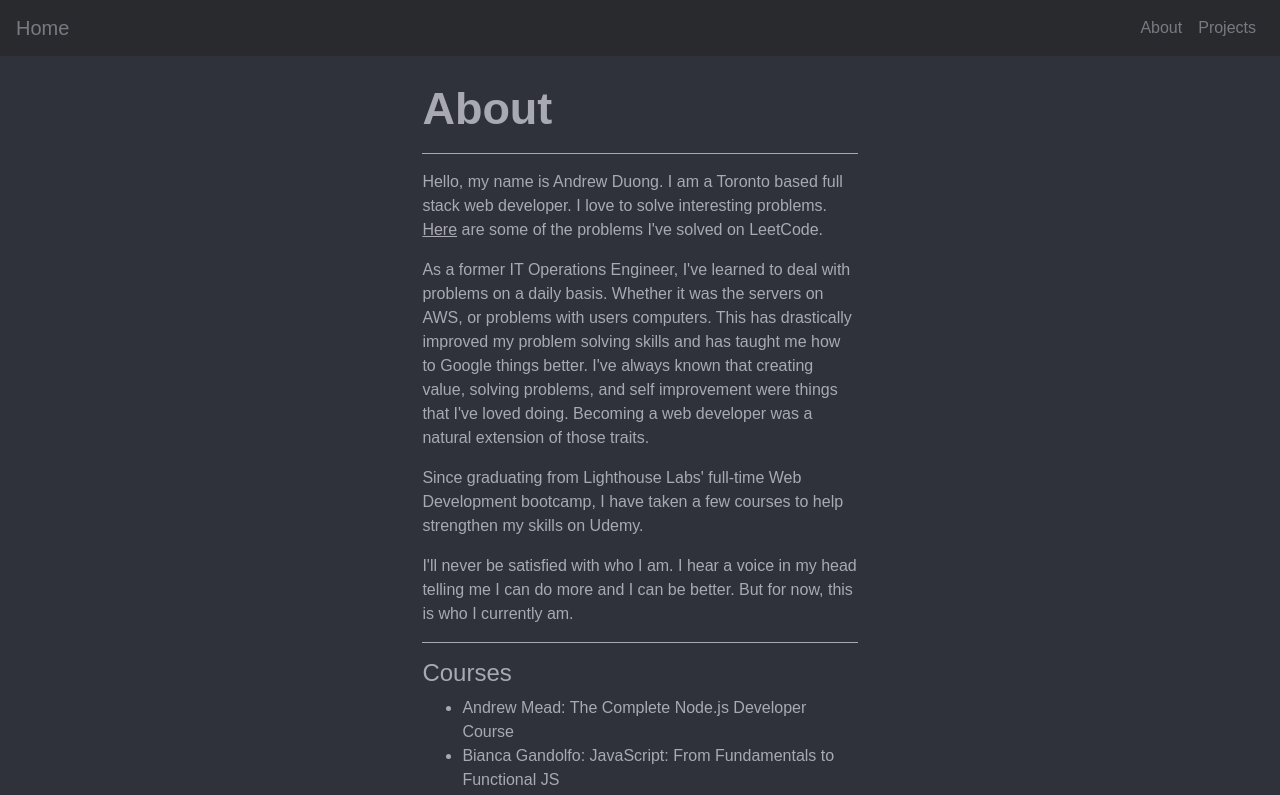
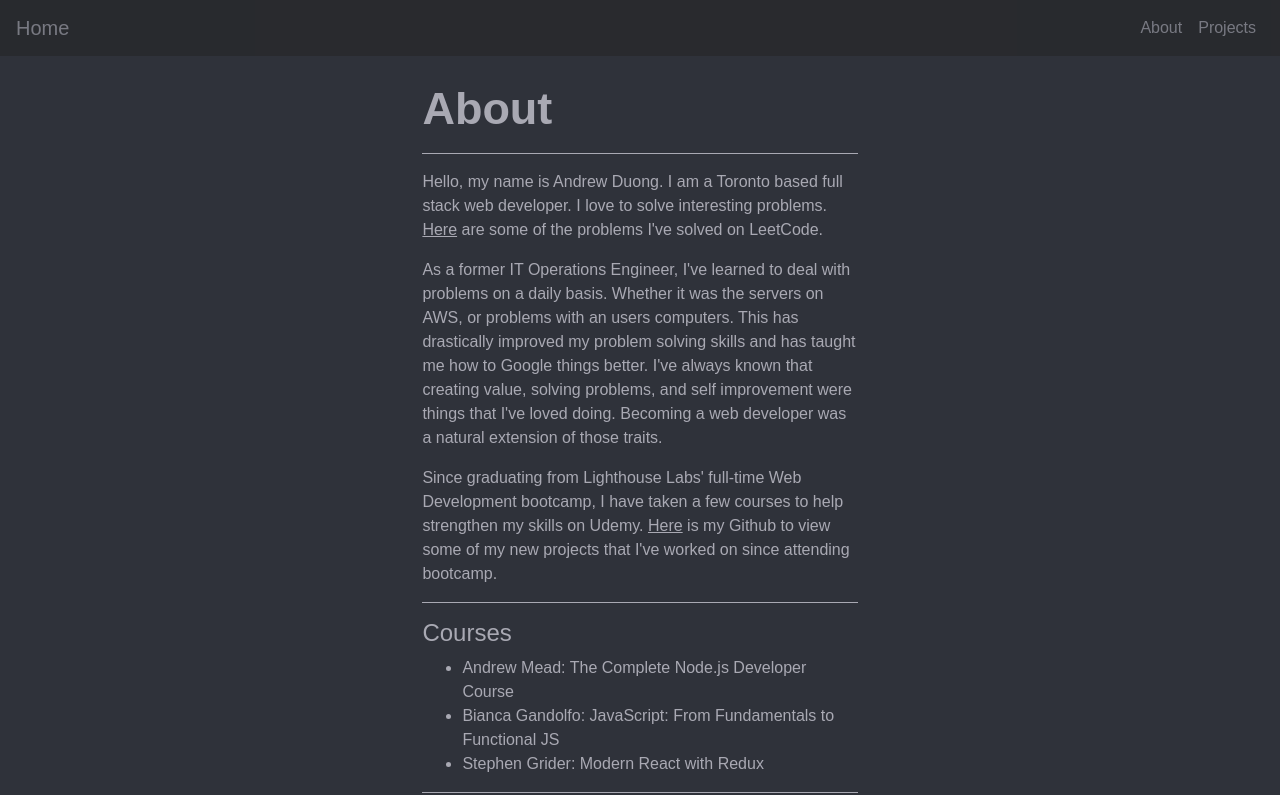
Before and after one commit to asduong/portfolio, a React (Create React App) app: page /about in a window 1280 px wide. Shown: the top 795 px of the page. Built offline with nearby package versions, Linux system fonts and the light colour scheme.

Commit message:
Changed About Page information

```diff
--- a/src/components/About.jsx
+++ b/src/components/About.jsx
@@ -24,7 +24,7 @@ const About = () => {
 
       <p>
         As a former IT Operations Engineer, I've learned to deal with problems
-        on a daily basis. Whether it was the servers on AWS, or problems with
+        on a daily basis. Whether it was the servers on AWS, or problems with an
         users computers. This has drastically improved my problem solving skills
         and has taught me how to Google things better. I've always known that
         creating value, solving problems, and self improvement were things that
@@ -34,13 +34,14 @@ const About = () => {
       <p>
         Since graduating from Lighthouse Labs' full-time Web Development
         bootcamp, I have taken a few courses to help strengthen my skills on
-        Udemy.
+        Udemy.{" "}
+        <u>
+          <a href="https://github.com/asduong">Here</a>
+        </u>{" "}
+        is my Github to view some of my new projects that I've worked on since
+        attending bootcamp.
       </p>
-      <p>
-        I'll never be satisfied with who I am. I hear a voice in my head telling
-        me I can do more and I can be better. But for now, this is who I
-        currently am.
-      </p>
+
       <hr></hr>
       <div>
         <h4>Courses</h4>
```
